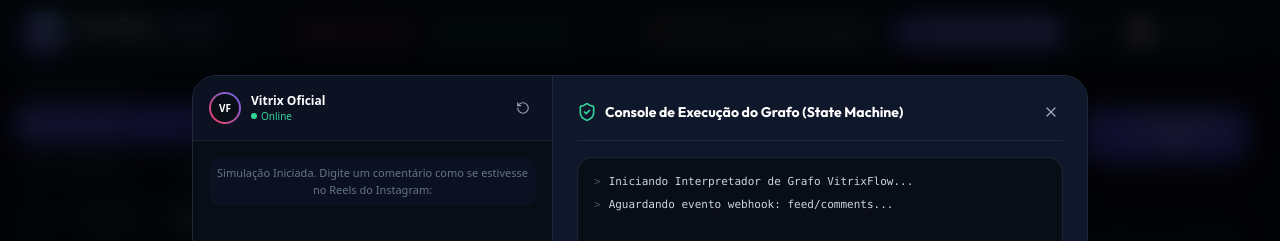
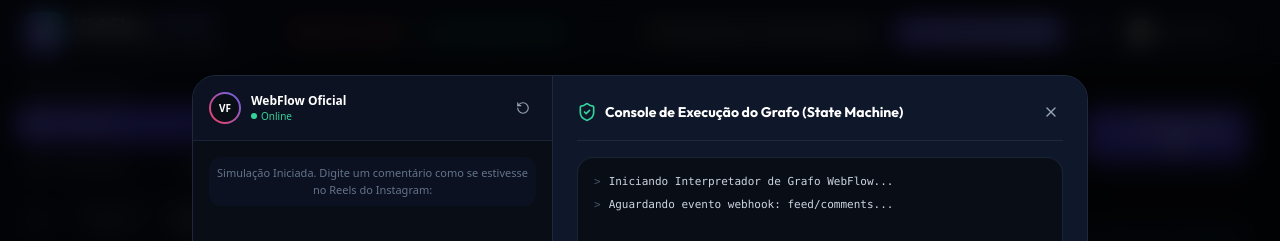
Before and after one commit to contato2419-cell/WebFlow, a React (Vite) app: page / in a window 1280 px wide. Both pictures are taken after a click on the button "Testar Fluxo ao Vivo". Shown: the top 241 px of the page. Built offline with nearby package versions, Linux system fonts and the light colour scheme; grey boxes are pictures that could not be loaded.

Commit message:
chore: rename platform to WebFlow

```diff
--- a/index.html
+++ b/index.html
@@ -3,7 +3,7 @@
   <head>
     <meta charset="UTF-8" />
     <meta name="viewport" content="width=device-width, initial-scale=1.0" />
-    <title>VitrixFlow — Plataforma Aberta de Automação Omnichannel & Flow Builder</title>
+    <title>WebFlow — Plataforma Aberta de Automação Omnichannel & Flow Builder</title>
     <meta name="description" content="Automação de Instagram, WhatsApp e Messenger com Flow Builder visual DAG, proteção anti-bloqueio para comentários e CRM unificado." />
     <link rel="preconnect" href="https://fonts.googleapis.com">
     <link rel="preconnect" href="https://fonts.gstatic.com" crossorigin>
--- a/package.json
+++ b/package.json
@@ -1,5 +1,5 @@
 {
-  "name": "vitrixflow",
+  "name": "webflow",
   "private": true,
   "version": "1.0.0",
   "type": "module",
--- a/src/components/Auth/AuthModal.jsx
+++ b/src/components/Auth/AuthModal.jsx
@@ -54,7 +54,7 @@ export const AuthModal = ({ isOpen, onClose }) => {
           </div>
           <div>
             <h2 className="text-base font-bold text-white font-heading">
-              {isRegister ? 'Criar Conta Gratuita' : 'Entrar no VitrixFlow'}
+              {isRegister ? 'Criar Conta Gratuita' : 'Entrar no WebFlow'}
             </h2>
             <p className="text-[11px] text-slate-400">Automações omnichannel com login individual</p>
           </div>
--- a/src/components/FlowBuilder/FlowSimulatorModal.jsx
+++ b/src/components/FlowBuilder/FlowSimulatorModal.jsx
@@ -16,7 +16,7 @@ export const FlowSimulatorModal = ({ onClose }) => {
   ]);
   const [isTyping, setIsTyping] = useState(false);
   const [logTrace, setLogTrace] = useState([
-    'Iniciando Interpretador de Grafo VitrixFlow...',
+    'Iniciando Interpretador de Grafo WebFlow...',
     'Aguardando evento webhook: feed/comments...'
   ]);
 
@@ -118,7 +118,7 @@ export const FlowSimulatorModal = ({ onClose }) => {
                 </div>
               </div>
               <div>
-                <p className="text-xs font-bold text-white">Vitrix Oficial</p>
+                <p className="text-xs font-bold text-white">WebFlow Oficial</p>
                 <p className="text-[10px] text-emerald-400 flex items-center gap-1">
                   <span className="w-1.5 h-1.5 rounded-full bg-emerald-400"></span> Online
                 </p>
--- a/src/components/LiveChat/LiveChatView.jsx
+++ b/src/components/LiveChat/LiveChatView.jsx
@@ -150,7 +150,7 @@ export const LiveChatView = () => {
                 }`}>
                   <div className="flex items-center justify-between gap-3 text-[10px] text-slate-400 mb-1">
                     <span className="font-semibold text-slate-300">
-                      {msg.sender === 'user' ? activeConv.contactName : msg.sender === 'bot' ? '🤖 Robô VitrixFlow' : '👤 Atendente'}
+                      {msg.sender === 'user' ? activeConv.contactName : msg.sender === 'bot' ? '🤖 Robô WebFlow' : '👤 Atendente'}
                     </span>
                     <span>{msg.time}</span>
                   </div>
--- a/src/components/Navbar.jsx
+++ b/src/components/Navbar.jsx
@@ -34,7 +34,7 @@ export const Navbar = ({ onOpenSimulator }) => {
           </div>
           <div>
             <div className="flex items-center gap-1.5">
-              <span className="font-heading font-bold text-lg text-white tracking-tight">VitrixFlow</span>
+              <span className="font-heading font-bold text-lg text-white tracking-tight">WebFlow</span>
               <span className="text-[10px] uppercase font-bold tracking-wider px-1.5 py-0.5 rounded bg-indigo-500/20 text-indigo-400 border border-indigo-500/30">Free Pro</span>
             </div>
             <p className="text-xs text-slate-400 -mt-0.5">{user?.workspace || 'Workspace Padrão'}</p>
--- a/src/components/Settings/ChannelsView.jsx
+++ b/src/components/Settings/ChannelsView.jsx
@@ -7,8 +7,8 @@ export const ChannelsView = () => {
   const { channels, setChannels } = useApp();
   const [copiedField, setCopiedField] = useState(null);
 
-  const webhookUrl = 'https://vitrixflow.pages.dev/api/webhook';
-  const verifyToken = 'vitrixflow_meta_token_secret_2026';
+  const webhookUrl = 'https://webflow.pages.dev/api/webhook';
+  const verifyToken = 'webflow_meta_token_secret_2026';
 
   const copyToClipboard = (text, fieldName) => {
     navigator.clipboard.writeText(text);
--- a/src/components/Settings/SupabaseConfigView.jsx
+++ b/src/components/Settings/SupabaseConfigView.jsx
@@ -2,7 +2,7 @@ import React, { useState } from 'react';
 import { Database, Check, Copy, Key, Server, CheckCircle2, AlertCircle } from 'lucide-react';
 import { getSupabaseConfig, saveSupabaseConfig } from '../../lib/supabase';
 
-const SUPABASE_SCHEMA_SQL = `-- SCHEMA COMPLETO DO VITRIXFLOW PARA SUPABASE (POSTGRESQL)
+const SUPABASE_SCHEMA_SQL = `-- SCHEMA COMPLETO DO WEBFLOW PARA SUPABASE (POSTGRESQL)
 -- Cole e execute este script no menu 'SQL Editor' do seu painel Supabase
 
 -- 1. Habilitar UUID
--- a/src/components/Sidebar.jsx
+++ b/src/components/Sidebar.jsx
@@ -86,7 +86,7 @@ export const Sidebar = () => {
           <ExternalLink className="w-3 h-3" />
         </a>
         <div className="px-2 text-[11px]">
-          <span>VitrixFlow v1.0.0 • Open Source</span>
+          <span>WebFlow v1.0.0 • Open Source</span>
         </div>
       </div>
     </aside>
```
Also changed, not shown: 2 other files (tests, documents, lock files or other folders).
